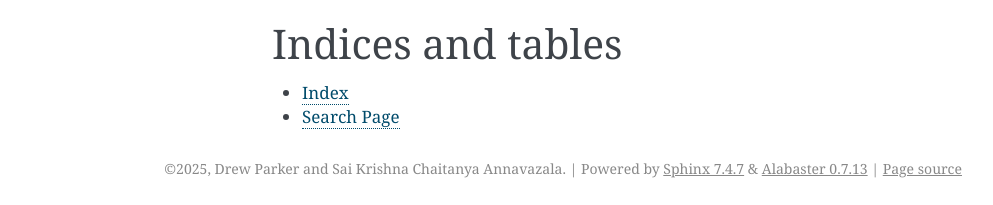
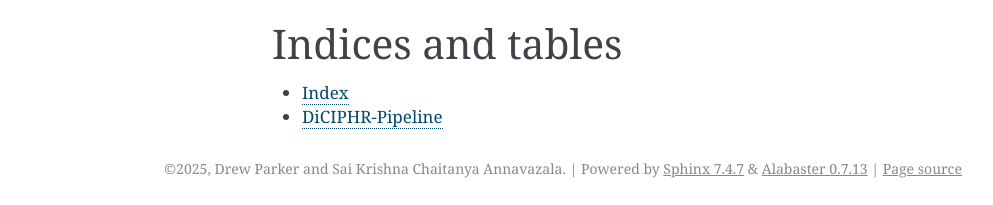
Before and after one commit to SaiKrishnaChaitanya24/DiCIPHR-Pipeline-Documentation, a Sphinx documentation site: the page built from source/index.rst, in a window 1280 px wide. Shown: the part 1638-1843 px from the top of the page, without its empty margins (148-1141 px from the left). Built offline with Sphinx 7.4.7, drawn with Linux system fonts in a browser that asks for light colours.

Commit message:
Update index.rst

```diff
--- a/source/index.rst
+++ b/source/index.rst
@@ -71,8 +71,9 @@ You can run the pipeline in three modes:
 2. **Till Registration Process**: Specify `-e 2` in the `sbatch` command.
 3. **Full Pipeline**: No `-e` option required.
 
+
 Indices and tables
 ==================
 
 * :ref:`genindex`
-* :ref:`search`
+* :doc:`RunningDTI`
```
